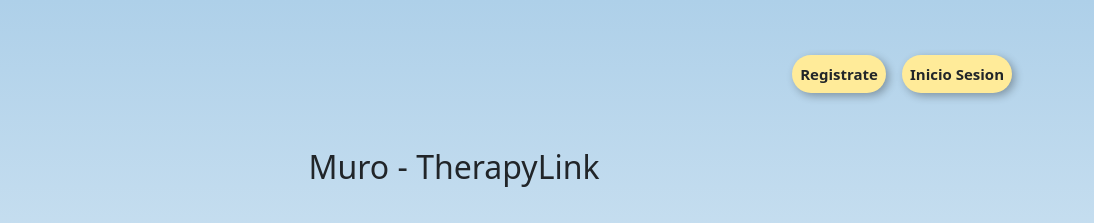
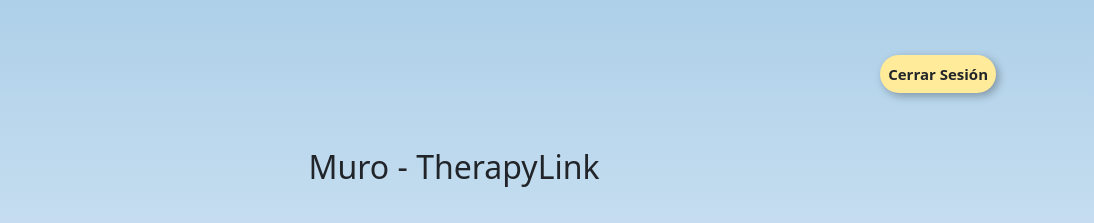
Before and after one commit to 4GeeksAcademy/proyecto-final--pt53-grupo5-ok, a React app: page /inicio in a window 1280 px wide. Shown: the top 223 px of the page, 186-1280 px from the left. Built offline with nearby package versions, Linux system fonts and the light colour scheme; no server answers; sample sign-in values are in the browser's storage.

Commit message:
cerrar session

```diff
--- a/src/front/js/component/navbar.js
+++ b/src/front/js/component/navbar.js
@@ -1,8 +1,20 @@
 import React from "react";
 import { Link } from "react-router-dom";
 import Logo from "./Logo.png";
+import { useNavigate } from "react-router-dom";
 
 export const Navbar = () => {
+
+    const navigate = useNavigate();
+
+    const token = localStorage.getItem("token");
+
+    const logout = () => {
+        localStorage.removeItem("token");
+        window.location.href = "/login";
+    }
+
+
     return (
         <nav className="navbar navbar-expand-lg bg-transparent m-3">
             <div className="container">
@@ -19,15 +31,27 @@
                 </div>
                 <div className="collapse navbar-collapse d-flex justify-content-end menu" id="navbarNavDropdown">
                     <ul className="navbar-nav">
+                        {token ?
+                            (
+                                <li className="nav-item">
+                                    <a className="nav-link active text-dark mx-3 btn-cs" aria-current="page" onClick={() => logout()}><strong>Cerrar Sesión</strong></a>
+                                </li>
+                            ) :
+                            (
+                                <>
                                     <li className="nav-item">
                                         <Link className="nav-link active text-dark register mx-3" aria-current="page" to="/register"><strong>Registrate</strong></Link>
                                     </li>
                                     <li className="nav-item dropdown">
                                         <Link className="nav-link active text-dark login" aria-current="page" to="/login"><strong>Inicio Sesion</strong></Link>
                                     </li>
+                                </>
+                            )
+                        }
                     </ul>
+
                 </div>
             </div>
         </nav>
     );
-};
+};''
--- a/src/front/styles/index.css
+++ b/src/front/styles/index.css
@@ -225,7 +225,7 @@
 .like-button:hover {
   background-color: #0056b3;
 }
-.register, .login, .btnCard{
+.register, .login, .btnCard, .btn-cs{
   background-color: #ffeb99;
   border-radius: 20px;
   box-shadow: 3px 3px 8px rgba(0, 0, 0, 0.3);
@@ -237,7 +237,8 @@
 }
 .register:hover,
 .login:hover,
-.btnCard:hover{
+.btnCard:hover,
+.btn-cs:hover{
   background: linear-gradient(to right, #ff7e5f, #feb47b);
 }
 .texto1, .texto4, .texto6{
```
Lines whose indentation alone changed are shown as unchanged.
